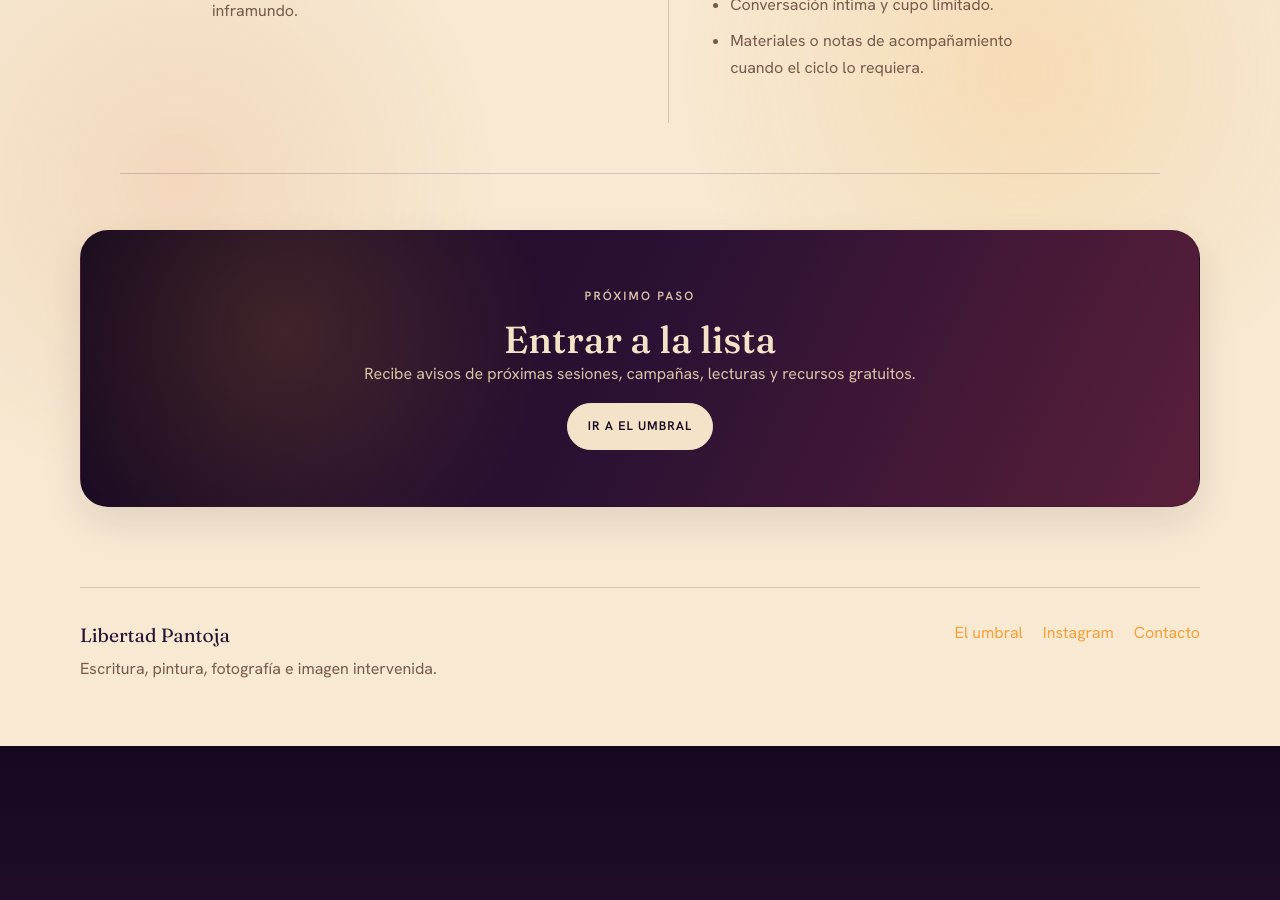
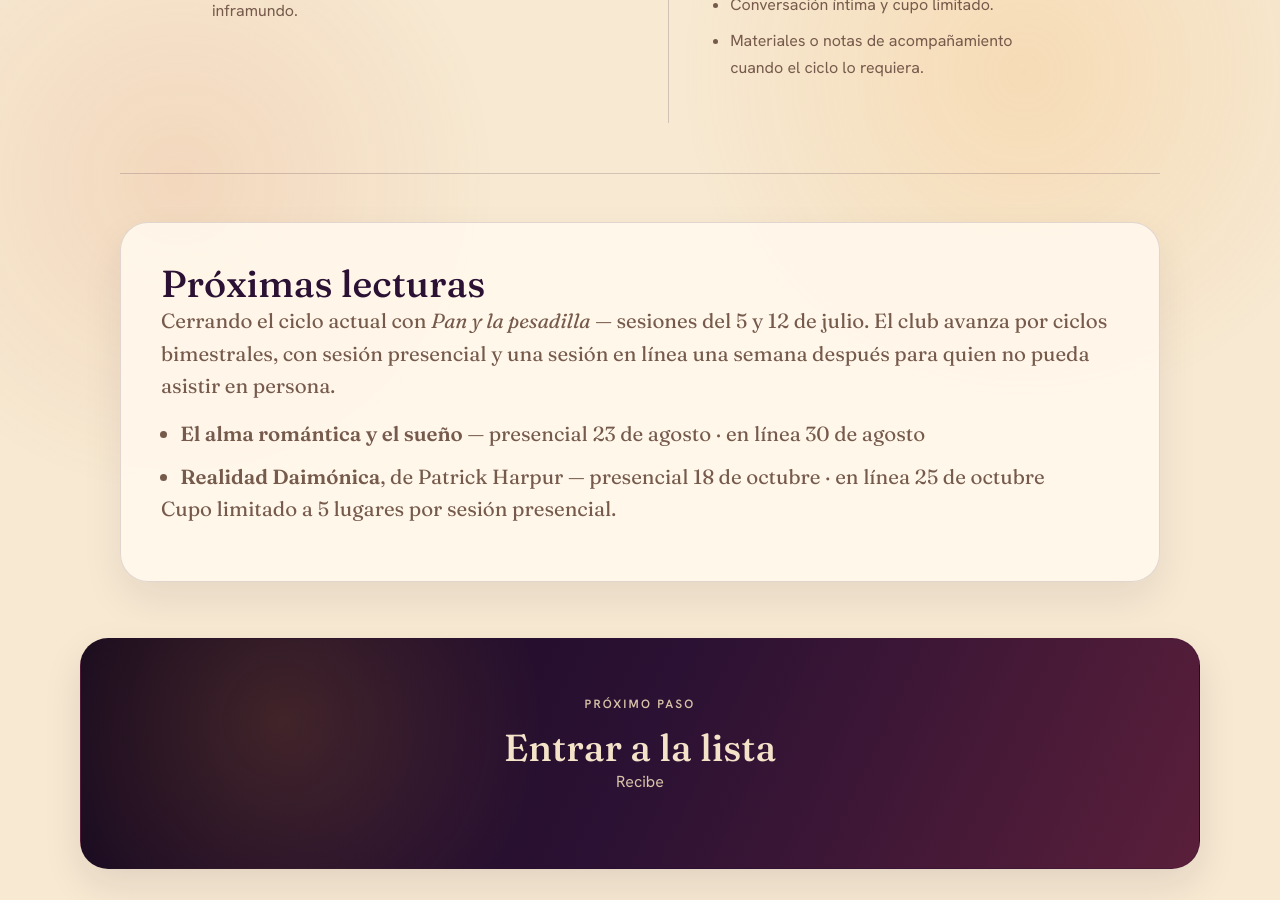
Before and after one commit to LiberPH/libertad-pantoja_site, a Jekyll site: the page built from club.html, in a window 1280 px wide and 900 px high, scrolled down 1022 px. Built offline with Jekyll 4.4.1, drawn with Linux system fonts in a browser that asks for light colours; before the commit the page ends 1768 px from its top, so only the background shows below that.

Commit message:
Update club.html

```diff
--- a/club.html
+++ b/club.html
@@ -5,7 +5,6 @@ eyebrow: Club de lectura
 intro: Un círculo de lectura sobre sueño, mito y psicología de las profundidades.
 permalink: /club/
 ---
-
 <section class="text-block wide">
   <p>
     Este club es un espacio para leer desde la imagen, la sombra, el mito y la vida interior.
@@ -22,7 +21,6 @@ permalink: /club/
       soñantes y curiosos de la psicología profunda, el mito y el inframundo.
     </p>
   </div>
-
   <div>
     <h2>Qué incluye</h2>
     <ul class="soft-list">
@@ -34,9 +32,29 @@ permalink: /club/
   </div>
 </section>
 
+<section class="text-block wide">
+  <h2>Próximas lecturas</h2>
+  <p>
+    Cerrando el ciclo actual con <em>Pan y la pesadilla</em> — sesiones del 5 y 12 de julio.
+    El club avanza por ciclos bimestrales, con sesión presencial y una sesión en línea
+    una semana después para quien no pueda asistir en persona.
+  </p>
+  <ul class="soft-list">
+    <li>
+      <strong>El alma romántica y el sueño</strong> —
+      presencial 23 de agosto · en línea 30 de agosto
+    </li>
+    <li>
+      <strong>Realidad Daimónica</strong>, de Patrick Harpur —
+      presencial 18 de octubre · en línea 25 de octubre
+    </li>
+  </ul>
+  <p>
+    Cupo limitado a 5 lugares por sesión presencial.
+  </p>
+</section>
+
 <section class="cta-band">
   <p class="eyebrow">Próximo paso</p>
   <h2>Entrar a la lista</h2>
-  <p>Recibe avisos de próximas sesiones, campañas, lecturas y recursos gratuitos.</p>
-  <a class="button primary" href="{{ site.substack }}" target="_blank" rel="noopener noreferrer">Ir a El umbral</a>
-</section>
+  <p>Recibe
```
